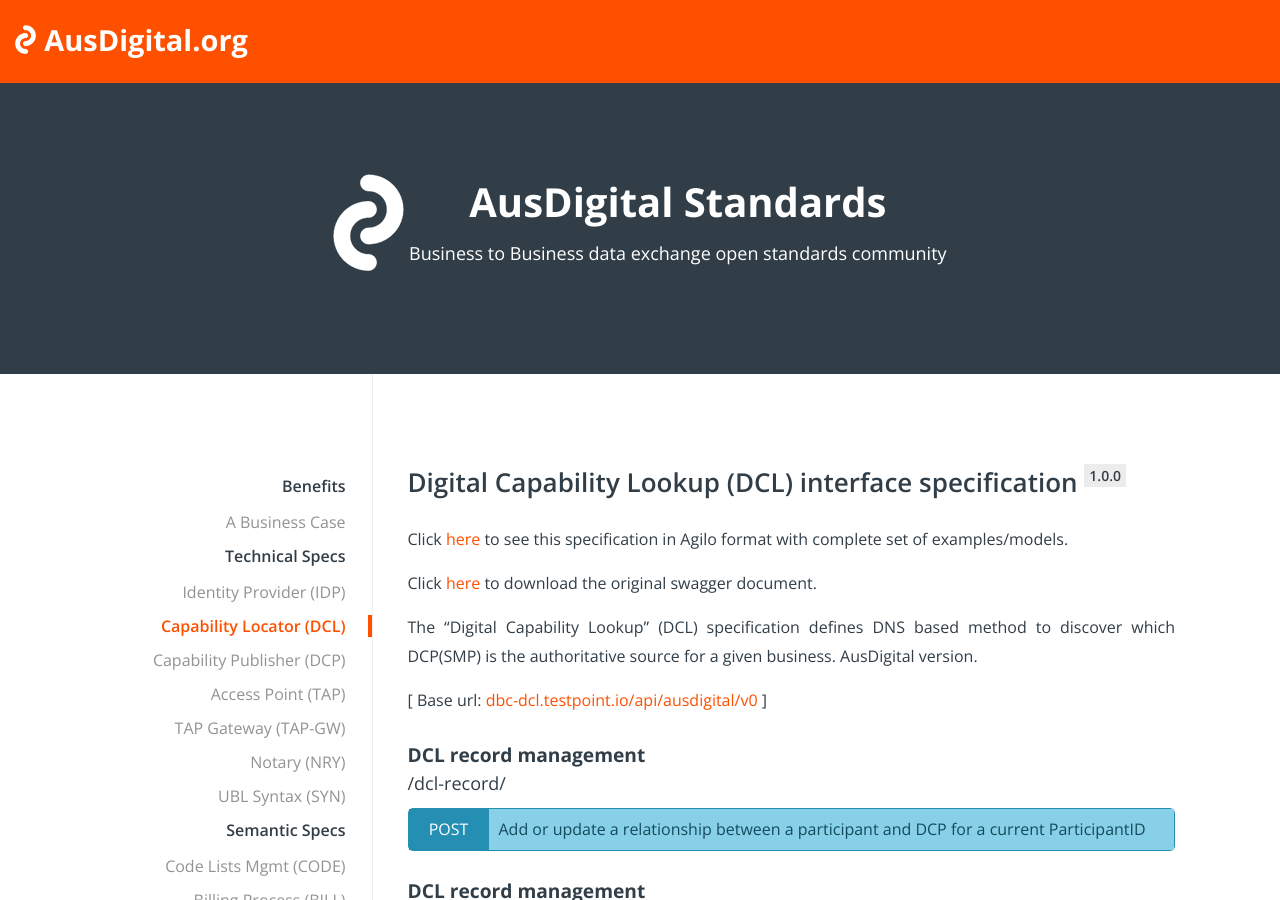
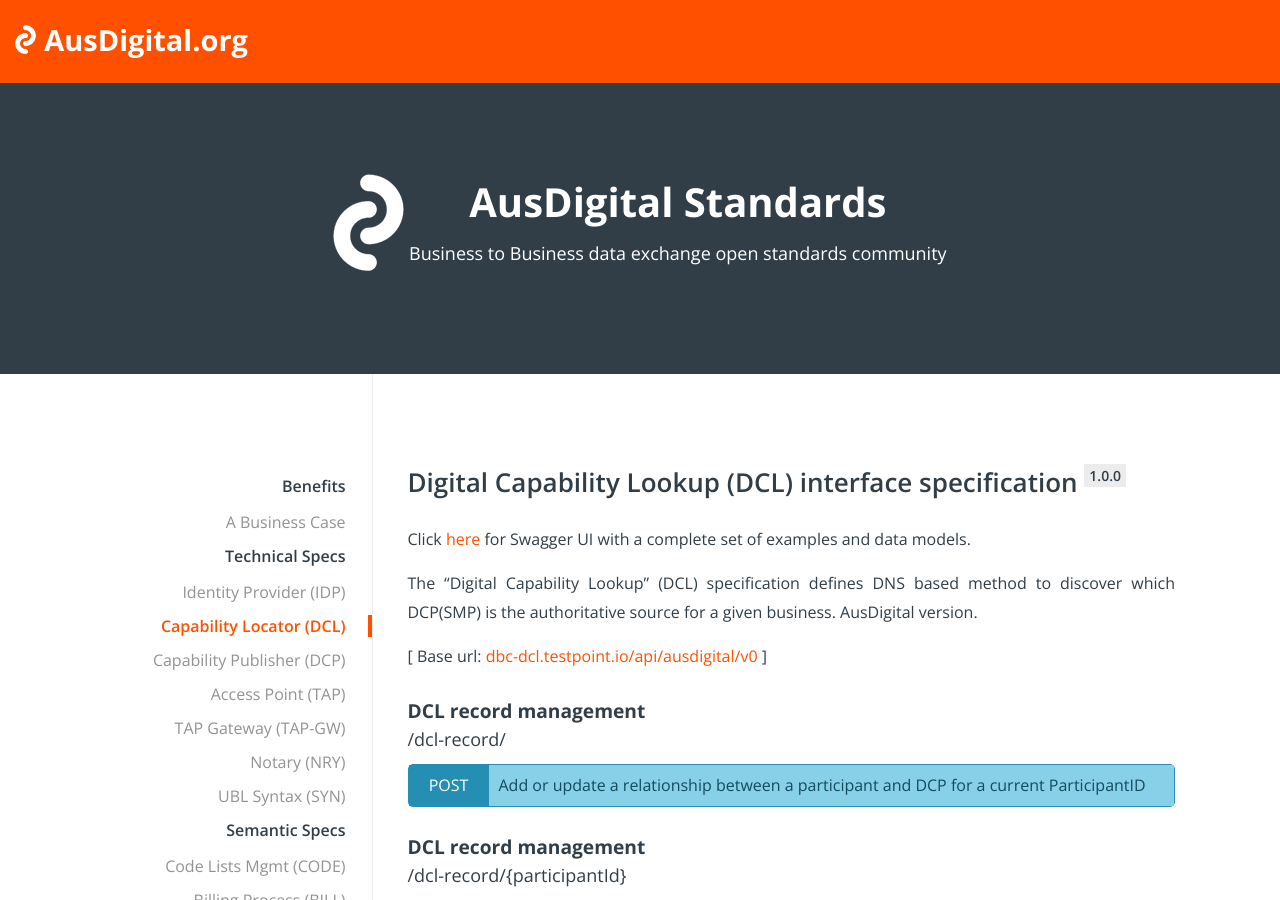
Before and after one commit to ausdigital/ausdigital.github.io, a Jekyll site: the page specs/ausdigital-dcl/1.0/api.html, which Jekyll copies as it is, in a window 1280 px wide and 900 px high. Built offline with Jekyll 4.4.1, drawn with Linux system fonts in a browser that asks for light colours; comment, search, counter and statistics services are not loaded.

Commit message:
update specifications pages

```diff
--- a/specs/ausdigital-dcl/1.0/api.html
+++ b/specs/ausdigital-dcl/1.0/api.html
@@ -147,9 +147,7 @@
 
     <h1 class="no-anchor">Digital Capability Lookup (DCL) interface specification <span class="api-version">1.0.0</span></h1>
     <div class="quick-description">
-        <p>Click <a href="agilo.html" target="_blank">here</a> to see this specification in Agilo format with complete set of examples/models.</p>
-
-<p>Click <a href="swagger.json" target="_blank">here</a> to download the original swagger document.</p>
+        <p>Click <a href="http://swagger.testpoint.io?url=http://ausdigital.org/specs/ausdigital-dcl/1.0/swagger.json" target="_blank">here</a> for Swagger UI with a complete set of examples and data models.</p>
 
         <p>The “Digital Capability Lookup” (DCL) specification defines DNS based method to discover which DCP(SMP) is the authoritative source for a given business. AusDigital version.</p>
 
```
